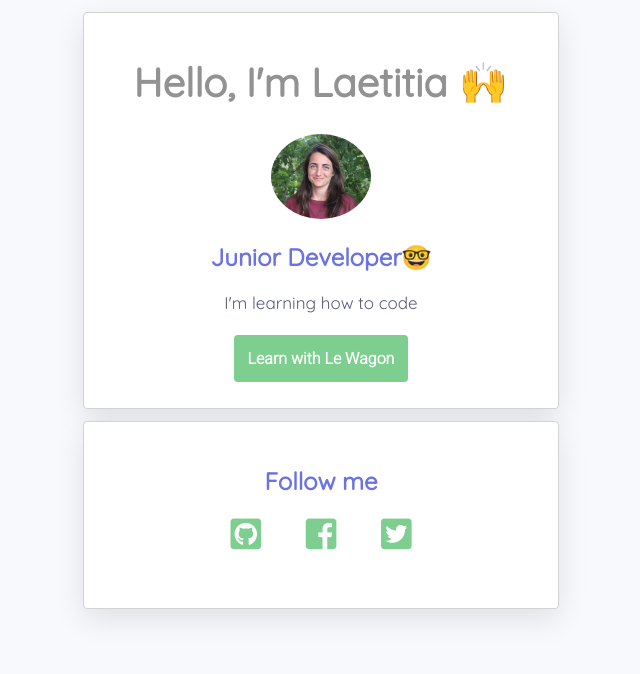
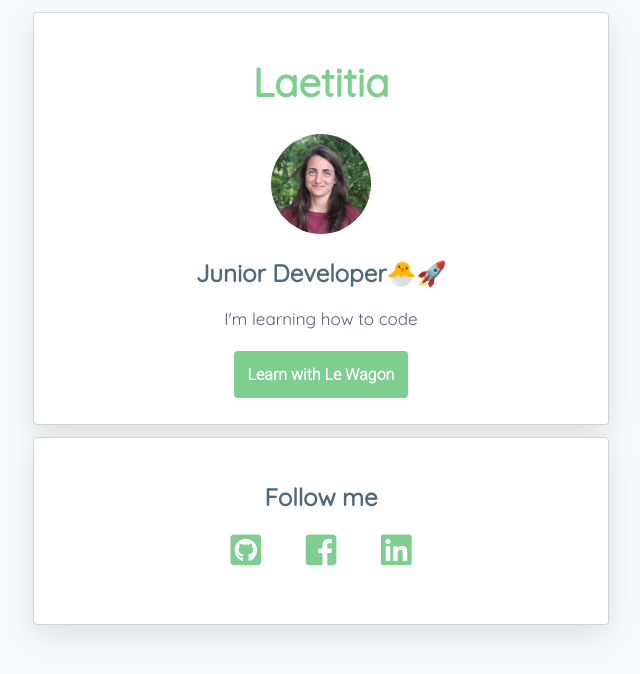
Before and after one commit to Laet2b/My-profile-page, a plain HTML site: page index.html in a window 1280 px wide. Shown: the whole page, without its empty margins (319-959 px from the left). Drawn offline with Linux system fonts and the light colour scheme.

Commit message:
change colors

```diff
--- a/index.html
+++ b/index.html
@@ -14,9 +14,9 @@
 <body>
   <div class="container">
     <div class="card-white">
-      <h1 class="first-card-item">Hello, I'm Laetitia 🙌</h1>
-      <img src="images/profile-pic.png" alt="Laetitia" width="100px" class="img-circle">
-      <h2>Junior Developer🤓</h2>
+      <h1 class="first-card-item">Laetitia</h1>
+      <img src="images/profile-pic.png" alt="Laetitia" height="100px" = width="100px" class="img-circle">
+      <h2>Junior Developer🐣🚀</h2>
       <p>I'm learning how to code</p>
       <a href="https://www.lewagon.com" target="_blank" class="btn-green">Learn with Le Wagon</a>
     </div>
@@ -24,18 +24,18 @@
       <h2 class="first-card-item">Follow me</h2>
       <ul class=list-inline>
         <li>
-          <a href="www.github.com">
+          <a href="https://github.com/Laet2b">
             <i class="fab fa-github-square"></i>
           </a>
         </li>
         <li>
-          <a href="www.facebook.com">
+          <a href="https://www.facebook.com/laetitia.deborde.9/">
             <i class="fab fa-facebook-square"></i>
           </a>
         </li>
         <li>
-          <a href="www.twitter.com">
-            <i class="fab fa-twitter-square"></i>
+          <a href="www.linkedin.com/in/laetitia-de-borde">
+            <i class="fab fa-linkedin"></i>
           </a>
         </li>
       </ul>
--- a/style.css
+++ b/style.css
@@ -9,13 +9,13 @@ body {
 }
 
 h1 {
-  color: #929292;
+  color: #7ECE90;
   font-family: 'Quicksand', sans-serif;
   font-size: 40px;
 }
 
 h2 {
-  color: #6B72E1;
+  color: #4f6a7d;
   font-family: 'Quicksand', sans-serif;
   font-size: 24px;
 }
@@ -44,12 +44,13 @@ p {
 
 .container {
   background-color: #F7F9FC;
-  width: 500px;
+  width: 600px;
   margin: 0 auto;
 }
 
 .img-circle {
   border-radius: 50%;
+  object-fit: cover;
 }
 
 .list-inline > li {
```
Also changed, not shown: 1 other file.
